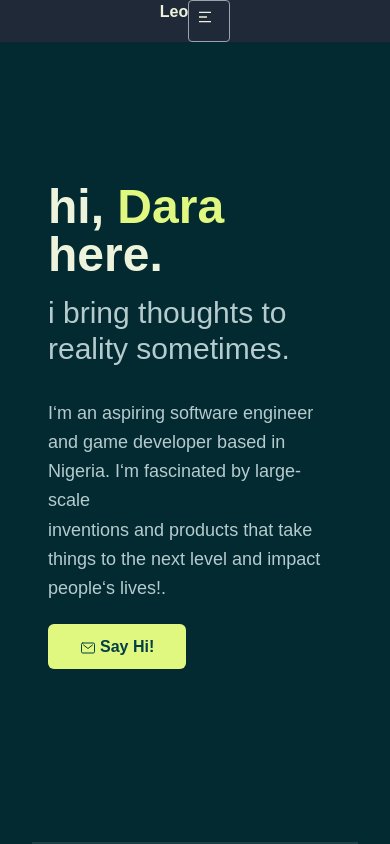
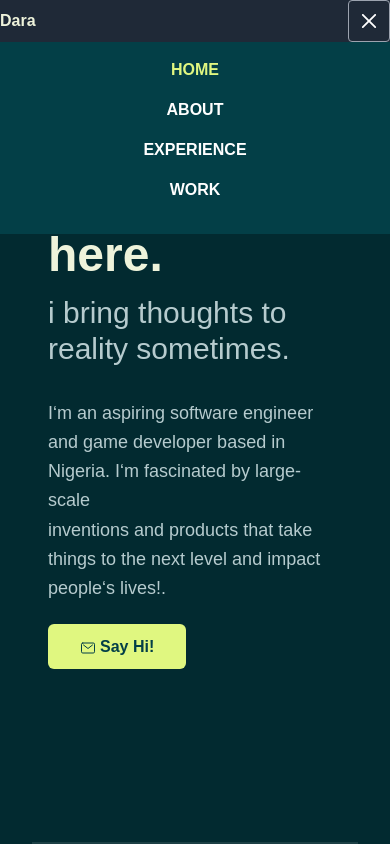
Before and after one commit to daraoncho/Dara, a React (Vite) app: page / in a window 390 px wide. Both pictures are taken after a click on the button "Toggle navigation". Shown: the top 844 px of the page. Built offline with nearby package versions, Linux system fonts and the light colour scheme; a web font is replaced by a local one.

Commit message:
worked on nav ham

```diff
--- a/src/components/Navbar.jsx
+++ b/src/components/Navbar.jsx
@@ -2,9 +2,11 @@ import { useState, useEffect } from "react";
 import nav from "../styles/Navbar.module.css";
 import avatar from "../assets/img/DaraAvatar.webp";
 import { RiMenu2Line } from "react-icons/ri";
+import { RxCross2 } from "react-icons/rx";
 
 const Navbar = () => {
   const [activeLink, setActiveLink] = useState('');
+  const [isMenuOpen, setIsMenuOpen] = useState(false);
 
   useEffect(() => {
     const handleScroll = () => {
@@ -24,36 +26,36 @@ const Navbar = () => {
     };
   }, []);
 
+  const toggleMenu = () => {
+    setIsMenuOpen(!isMenuOpen);
+  };
+
   return (
     <div>
       <nav className={nav.navbar}>
         <div className={nav.navbarContainer}>
           <a href="#">
-            <span>Leo</span>
-            <img src={avatar} alt="" />
+            <span>Dara</span>
+            <img src={avatar} alt="Avatar" />
           </a>
           <button
-            className="p-2 border border-gray-400 rounded lg:hidden"
+            className={nav.menuButton}
             type="button"
-            data-bs-toggle="collapse"
-            data-bs-target="#navbarNav"
+            onClick={toggleMenu}
             aria-controls="navbarNav"
-            aria-expanded="false"
+            aria-expanded={isMenuOpen}
             aria-label="Toggle navigation"
           >
-            <span className="block w-6 h-6 bg-gray-800">
-              <RiMenu2Line />
-            </span>
+            {isMenuOpen ? <RxCross2 className={nav.icon} /> : <RiMenu2Line className={nav.icon} />}
           </button>
 
-          <div id="navbarNav">
-            <div className={nav.navbarNav}>
+          <div id="navbarNav" className={`${nav.navbarNav} ${isMenuOpen ? nav.showMenu : ''}`}>
             <ul>
               <li className={nav.navItem}>
                 <a
                   className={`${nav.navLink} ${activeLink === 'home' ? nav.active : ''}`}
                   href="#home"
-                    onClick={() => setActiveLink('home')}
+                  onClick={() => { setActiveLink('home'); setIsMenuOpen(false); }}
                 >
                   Home
                 </a>
@@ -62,7 +64,7 @@ const Navbar = () => {
                 <a
                   className={`${nav.navLink} ${activeLink === 'about' ? nav.active : ''}`}
                   href="#about"
-                    onClick={() => setActiveLink('about')}
+                  onClick={() => { setActiveLink('about'); setIsMenuOpen(false); }}
                 >
                   About
                 </a>
@@ -71,7 +73,7 @@ const Navbar = () => {
                 <a
                   className={`${nav.navLink} ${activeLink === 'experience' ? nav.active : ''}`}
                   href="#experience"
-                    onClick={() => setActiveLink('experience')}
+                  onClick={() => { setActiveLink('experience'); setIsMenuOpen(false); }}
                 >
                   Experience
                 </a>
@@ -80,7 +82,7 @@ const Navbar = () => {
                 <a
                   className={`${nav.navLink} ${activeLink === 'work' ? nav.active : ''}`}
                   href="#work"
-                    onClick={() => setActiveLink('work')}
+                  onClick={() => { setActiveLink('work'); setIsMenuOpen(false); }}
                 >
                   Work
                 </a>
@@ -92,13 +94,12 @@ const Navbar = () => {
                 <a
                   className={`${nav.navLink} ${activeLink === 'contact' ? nav.active : ''}`}
                   href="#contact"
-                    onClick={() => setActiveLink('contact')}
+                  onClick={() => { setActiveLink('contact'); setIsMenuOpen(false); }}
                 >
                   Contact
                 </a>
               </li> */}
             </ul>
-            </div>
           </div>
         </div>
       </nav>
--- a/src/components/Work.jsx
+++ b/src/components/Work.jsx
@@ -16,8 +16,8 @@ const Work = () => {
           <div className="container">
             <div className="flex pb-4" data-aos="fade-up">
               <div className="lg:col-span-8">
-                <h6 className={work.text_brand}>WORK</h6>
-                <h1>My Recent Projects</h1>
+                <h6 className={about.text_brand}>WORK</h6>
+                <h1 className={about.heading}>My Recent Projects</h1>
               </div>
             </div>
 
@@ -40,7 +40,7 @@ const Work = () => {
                     <p>ReactJS, Firebase, TailwindCSS, </p>
                     <a
                       className={about.link_custom}
-                      href="https://leooportfolio.netlify.app"
+                      href="https://schoolbuddy.netlify.app"
                     >
                       Check out
                     </a>
@@ -77,7 +77,7 @@ const Work = () => {
                     <p>ReactVite, NodeJS, Firebase, TailwindCSS</p>
                     <a
                       className={about.link_custom}
-                      href="https://dara-links.netlify.app"
+                      href="https://meetproto.netlify.app"
                     >
                       Check out
                     </a>
@@ -103,7 +103,7 @@ const Work = () => {
                   </div>
                   <div className={work.card_custom_content}>
                     <h4>EKSU Departmental Website Integration</h4>
-                    <p className="pb-1">
+                    <p className="pb-6">
                       An application created for Ekiti State University
                       departments with a Django back-end and React front-end;
                       that allows students to be able to access all necessary
@@ -113,7 +113,7 @@ const Work = () => {
                     <p>Python (Django), ReactVite, TailwindCSS, MongoDB</p>
                     <a
                       className={about.link_custom}
-                      href="https://leooportfolio.netlify.app"
+                      href="https://csctestserver.onrender.com"
                     >
                       Check out
                     </a>
@@ -151,7 +151,7 @@ const Work = () => {
                     <p>ReactVite, Contentful, GraphQL</p>
                     <a
                       className={about.link_custom}
-                      href="https://dara-links.netlify.app"
+                      href="https://darascollection.com"
                     >
                       Check out
                     </a>
@@ -183,7 +183,7 @@ const Work = () => {
                     <p>Javascript, HTML / CSS</p>
                     <a
                       className={about.link_custom}
-                      href="https://leooportfolio.netlify.app"
+                      href="https://dara-bloggy.netlify.app"
                     >
                       Check out
                     </a>
--- a/src/styles/Navbar.module.css
+++ b/src/styles/Navbar.module.css
@@ -1,50 +1,15 @@
-/* :root {
-  --color-body: #b6cbce;
-  --color-heading: #eef3db;
-  --color-base: #033f47;
-  --color-base2: #022a30;
-  --color-brand: #e0f780;
-  --color-brand2: #deff58;
-  --sidebar-width: 240px;
-  --font-base: "Bai Jamjuree";
-  --typewriter-speed: 9;
-} */
-
-/* h1,
-h2,
-h3,
-h4,
-h5,
-h6 {
-  color: var(--color-heading);
-  font-weight: 700;
-}
-
-a {
-  text-decoration: none;
-  color: var(--color-body);
-  transition: all 0.4s ease;
-}
-
-a:hover {
-  color: var(--color-brand);
-}
-
-img {
-  width: 100%;
-} */
-
 .navbar {
   background-color: var(--color-base);
-  @apply flex lg:flex-row flex-col text-white bg-gray-800 fixed top-0 left-0 right-0;
+  @apply flex lg:flex-row flex-col text-white bg-gray-800 fixed top-0 left-0 right-0 z-50;
 }
 
 .navbarContainer {
-  @apply container flex justify-center lg:flex-col;
+  @apply container flex justify-between lg:justify-center lg:flex-col;
+  position: relative; /* Added to position the hamburger menu button */
 }
 
 .navbarContainer a {
-  @apply lg:mb-4 lg:mx-auto;
+  @apply lg:mb-4 lg:mx-auto flex justify-center items-center;
 }
 
 .navbarContainer span {
@@ -56,6 +21,15 @@ img {
 .navbarContainer img {
   @apply hidden lg:block mb-5 rounded-full h-[200px];
   border: 8px var(--color-brand) solid;
+}
+
+.menuButton {
+  @apply p-2 border border-gray-400 rounded lg:hidden;
+  background-color: transparent;
+}
+
+.icon {
+  @apply text-2xl;
 }
 
 .navbarNav {
@@ -85,6 +59,17 @@ img {
   color: var(--color-brand);
 }
 
+/* Show menu when toggled */
+.showMenu {
+  @apply block;
+  position: absolute;
+  top: 100%;
+  left: 0;
+  right: 0;
+  background-color: var(--color-base);
+  padding: 1rem;
+}
+
 @media (min-width: 992px) {
   .navbar {
     min-height: 100vh;
```
Lines whose indentation alone changed are shown as unchanged.
